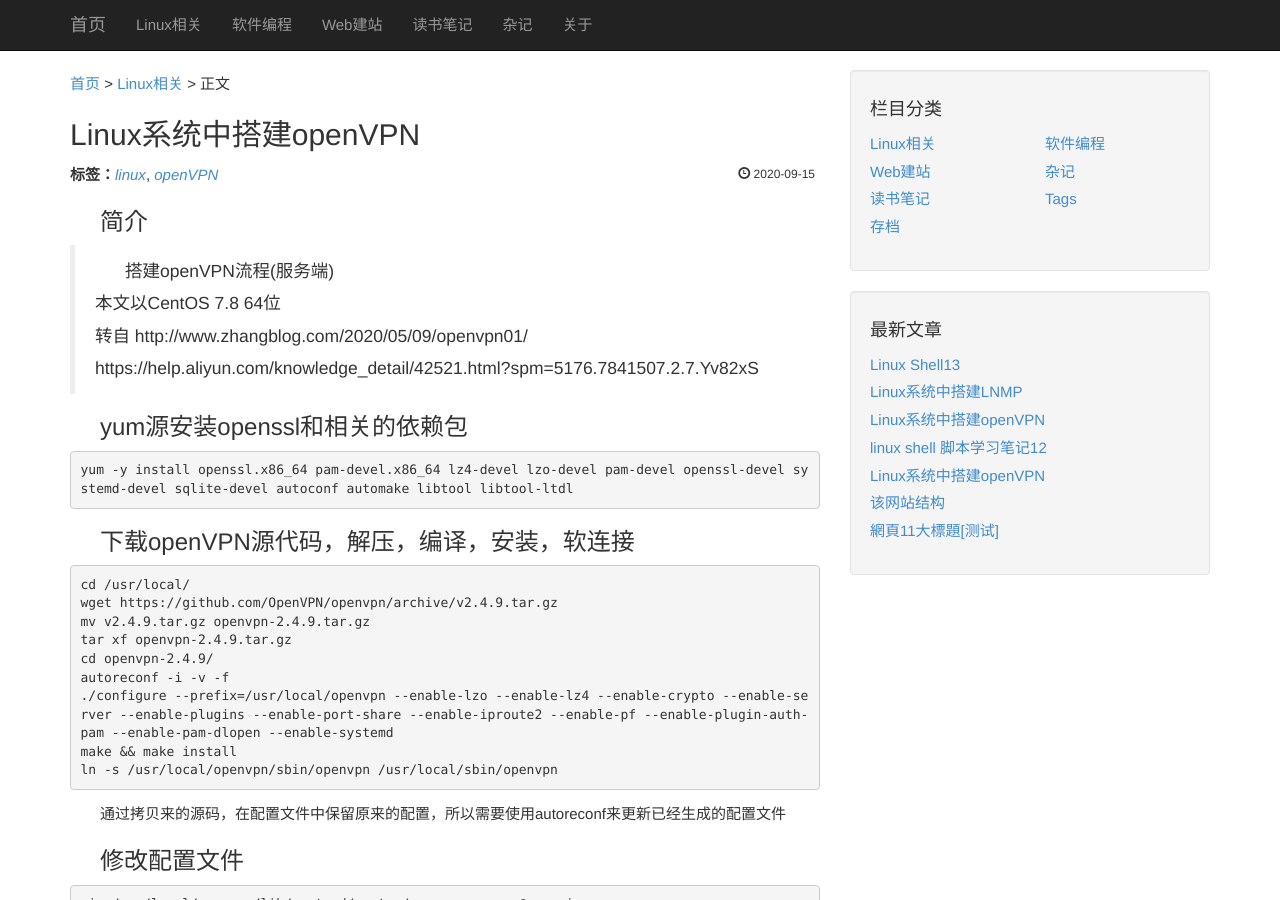
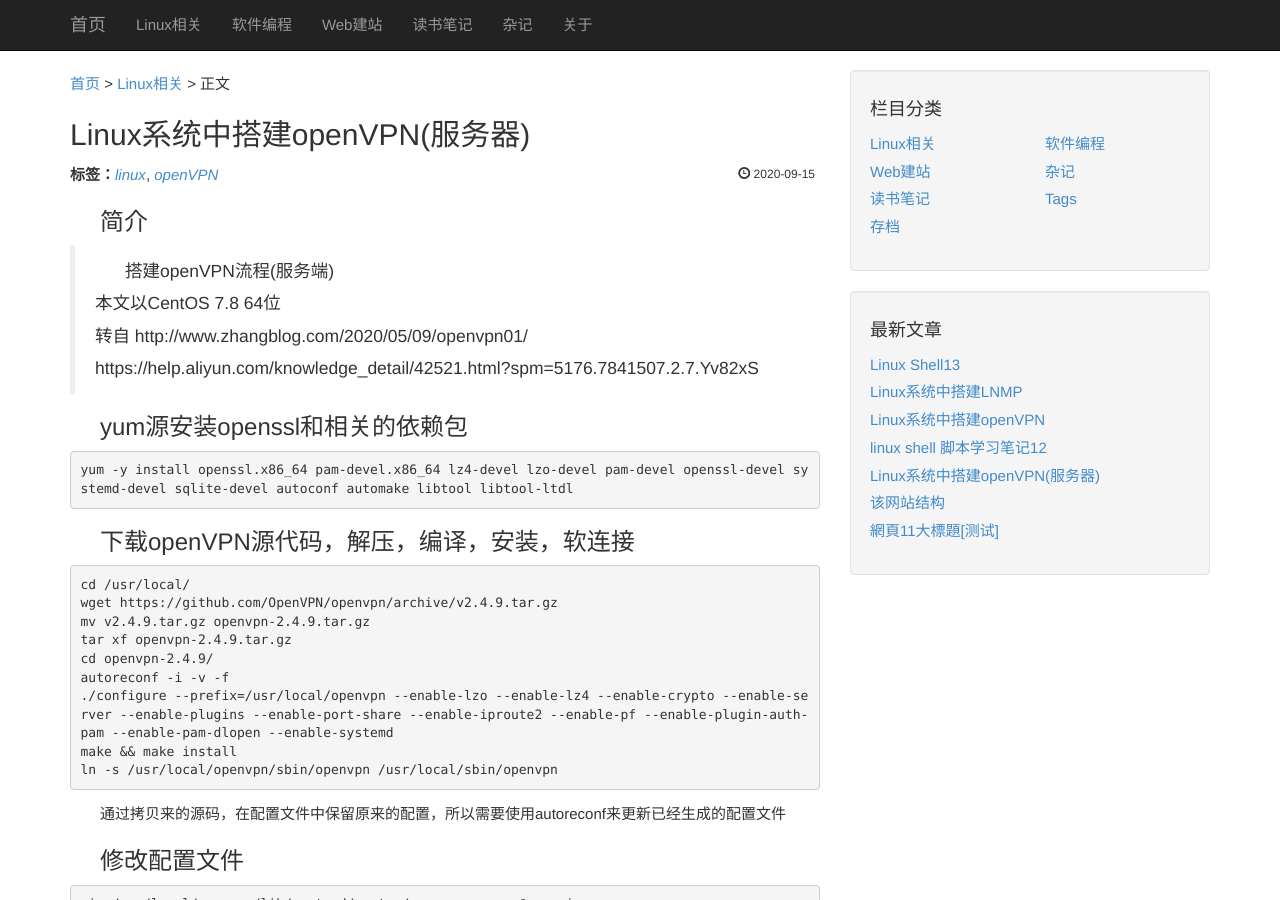
Before and after one commit to aaron789123/aaron.github.io, a Jekyll site: the page built from _posts/2020-09-15-linux-openVPNServer.markdown, in a window 1280 px wide and 900 px high. Built offline with Jekyll 4.4.1, drawn with Linux system fonts in a browser that asks for light colours.

Commit message:
Update 2020-09-15-linux-openVPNServer.markdown

```diff
--- a/_posts/2020-09-15-linux-openVPNServer.markdown
+++ b/_posts/2020-09-15-linux-openVPNServer.markdown
@@ -1,7 +1,7 @@
 ---
 layout: post
 category: "linux"
-title:  "Linux系统中搭建openVPN"
+title:  "Linux系统中搭建openVPN(服务器)"
 tags: [linux,openVPN]
 ---
 
```
